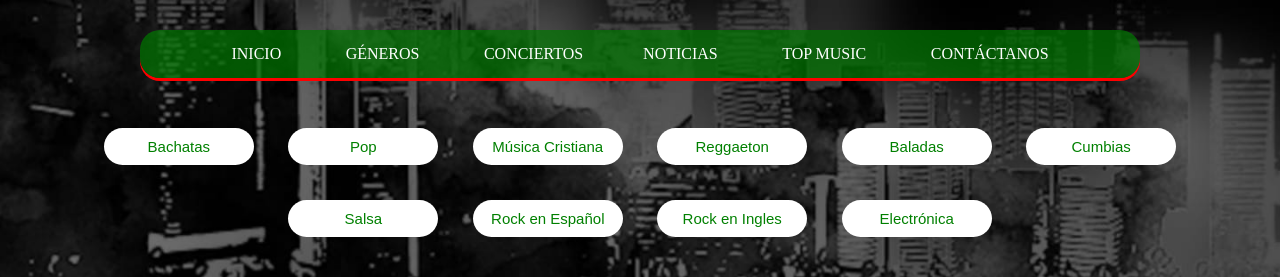
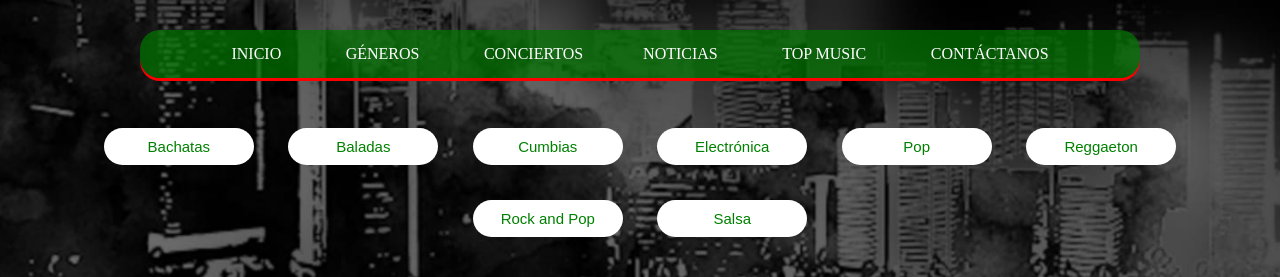
Before and after one commit to aorusmusic/aorusmusic.github.io, a plain HTML site: page Generos.html in a window 1280 px wide. Shown: the top 277 px of the page. Drawn offline with Linux system fonts and the light colour scheme.

Commit message:
Generos html

```diff
--- a/Generos.html
+++ b/Generos.html
@@ -36,18 +36,17 @@
             <body>
 
                 <a href="Bachata.html" class="button">Bachatas</a>
-                <a href="Pop.html" class="button">Pop</a>
-                <a href="Música Cristiana.html" class="button">Música Cristiana</a>
-                <a href="Reggaeton.html" class="button">Reggaeton</a>
                 <a href="Baladas.html" class="button">Baladas</a>
                 <a href="Cumbias.html" class="button">Cumbias</a>
+                <a href="Electrónica.html" class="button">Electrónica</a>
+                <a href="Pop.html" class="button">Pop</a>
+                <a href="Reggaeton.html" class="button">Reggaeton</a>
+                <a href="Rock and Pop.html" class="button">Rock and Pop</a>
                 <a href="Salsa.html" class="button">Salsa</a>
-                <a href="Rock en Español.html" class="button">Rock en Español</a>
-                <a href="Rock en Ingles.html" class="button">Rock en Ingles</a>
-                <a href="Electrónica.html" class="button">Electrónica</a>
             </body>
         </center>
     </header>
+
 
 <!-- PIE DE PÁGINA -->
     <header>
```
